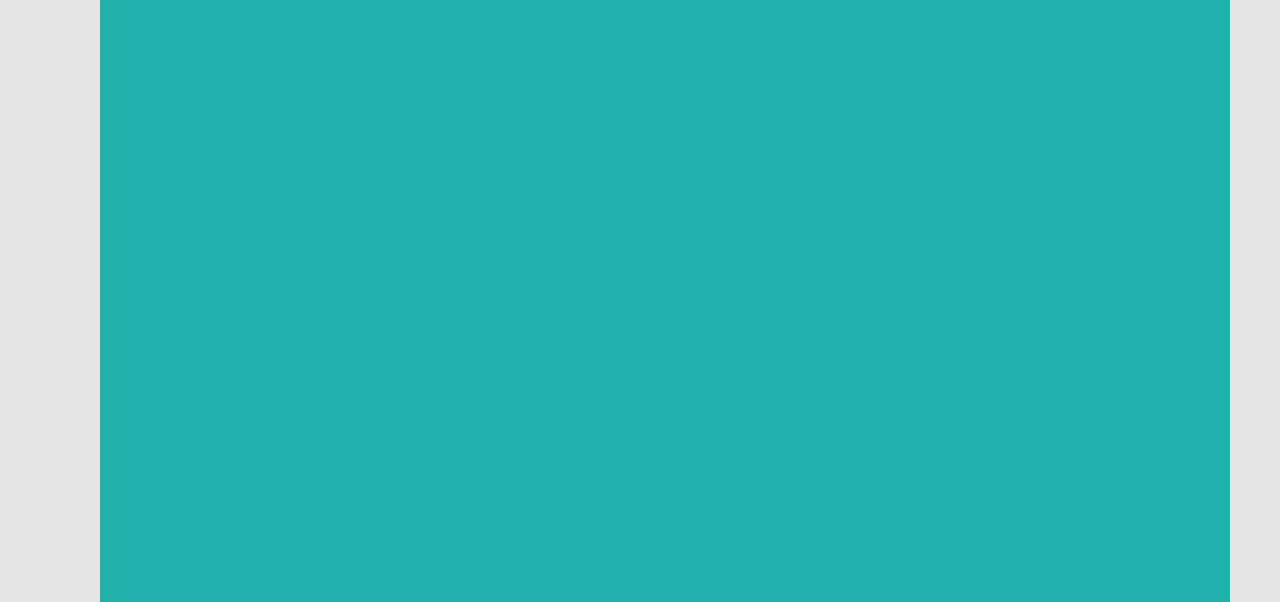
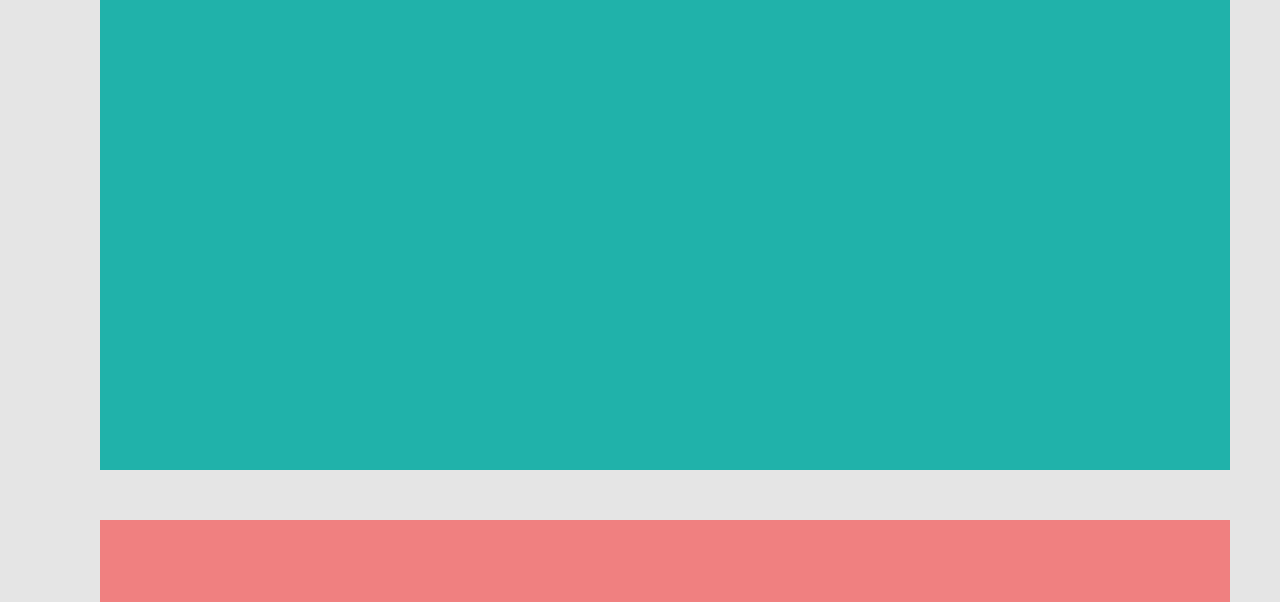
Before and after one commit to IEUNJI/floor-navigation, a plain HTML site: page index.html in a window 1280 px wide. Shown: the part 180-782 px from the top of the page. Drawn offline with Linux system fonts and the light colour scheme.

Commit message:
change header height to 600px

```diff
--- a/index.html
+++ b/index.html
@@ -31,6 +31,10 @@
       text-align: center;
       font-size: 50px;
       color: #fff;
+    }
+
+    .con > .floor:nth-of-type(1) {
+      height: 600px;
     }
 
     .con > .floor:nth-of-type(odd) {
```
